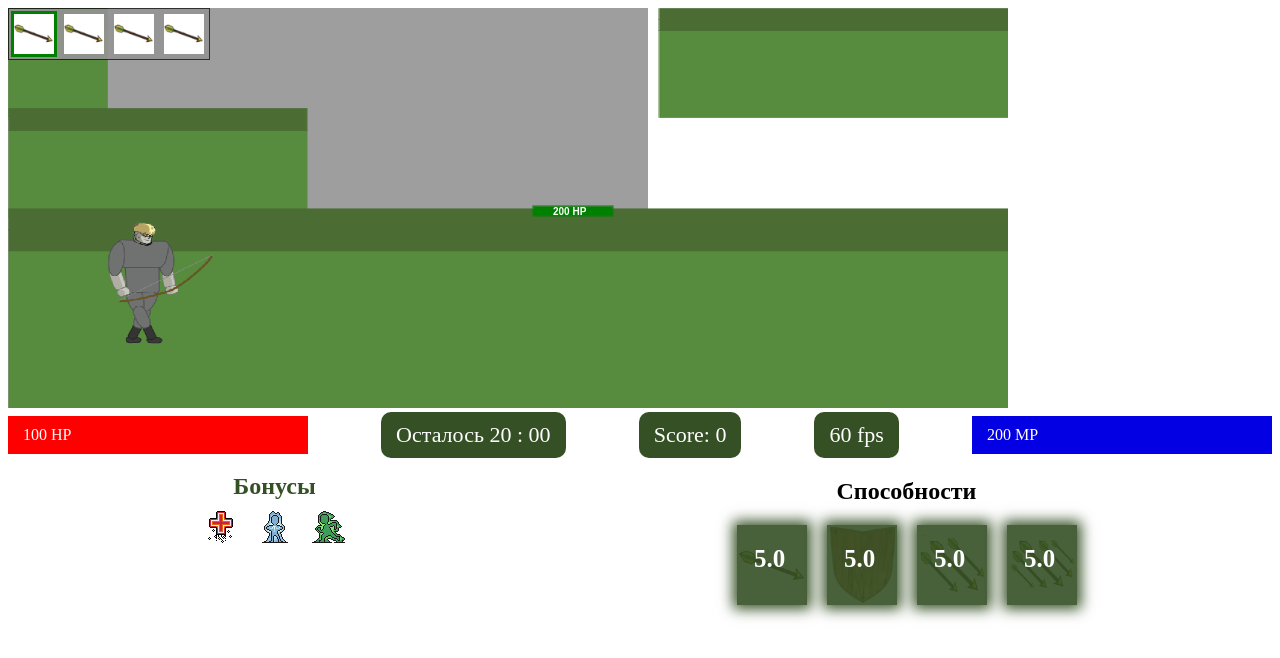
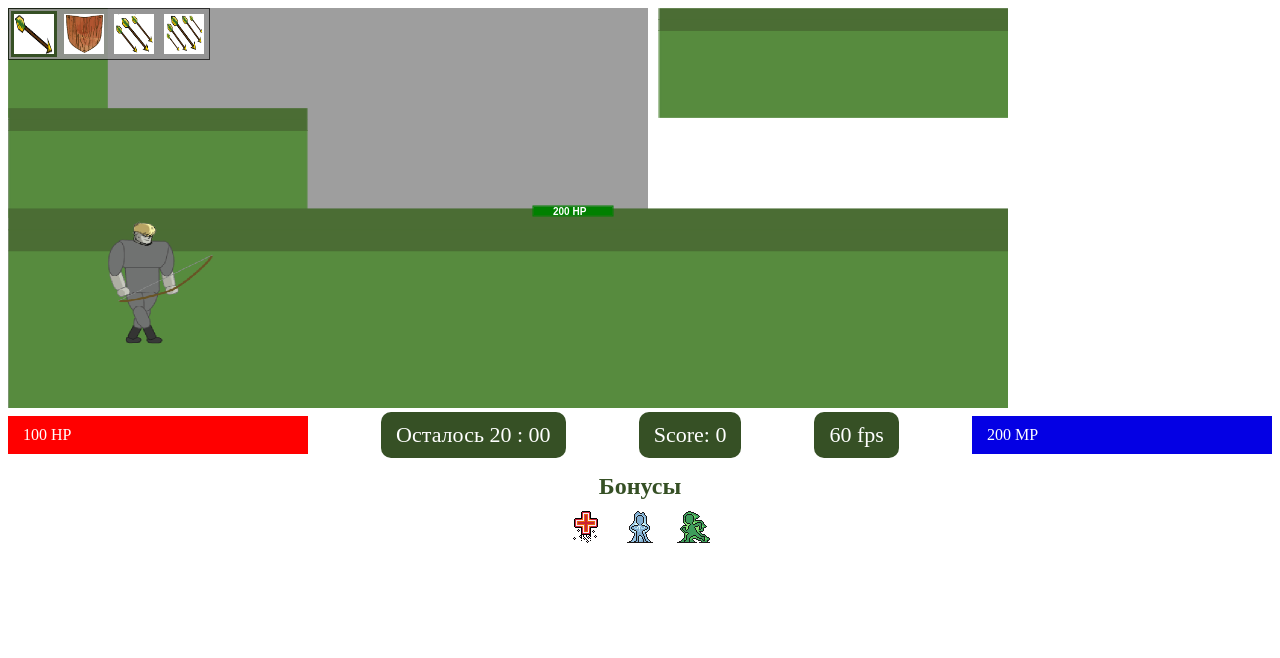
Before and after one commit to Dzhonson64/GameForPractice, a plain HTML site: page index.html in a window 1280 px wide. Drawn offline with nearby package versions, Linux system fonts and the light colour scheme.

Commit message:
Added skills

```diff
--- a/css/style.css
+++ b/css/style.css
@@ -65,16 +65,6 @@ body{
     align-items: center;
 
 }
-.skills .skill.active::before{
-    content: "";
-    display: flex;
-    width: 70px;
-    z-index: 10;
-    height: 80px;
-    background-color: rgba(54, 80, 37, 0.9);
-    justify-content: center;
-    align-items: center;
-}
 .bonuses .bonus.active img {
     position: absolute;
     z-index: -9;
@@ -137,33 +127,3 @@ body{
     top: 10px;
     right: -60px;
 }
-.flexBlock {
-    display: flex;
-    justify-content: space-around;
-}
-.skills h2{
-    text-align: center;
-}
-.skills .wrapper {
-    display: flex;
-    align-items: center;
-}
-.skill{
-    margin: 0 10px;
-    position: relative;
-}
-.skill img{
-    width: 100%;
-}
-.skill.active{
-    box-shadow: 0 0 13px 4px #365025;
-}
-.skills .skill.active img {
-    position: absolute;
-    z-index: -9;
-    top: 0;
-    bottom: 0;
-    left: 0;
-    right: 0;
-    margin: auto
-}
--- a/index.html
+++ b/index.html
@@ -60,27 +60,6 @@
                 </div>
             </div>
         </div>
-        <div class="skills">
-            <h2>Способности</h2>
-            <div class="wrapper">
-                <div class="skill active" id = "skill1">
-                    <div class="timerSkill"><span>5.0</span></div>
-                    <img src="img/skill1.png" alt="">
-                </div>
-                <div class="skill active" id = "skill2">
-                    <div class="timerSkill"><span>5.0</span></div>
-                    <img src="img/skill2.png" alt="">
-                </div>
-                <div class="skill active" id = "skill3">
-                    <div class="timerSkill"><span>5.0</span></div>
-                    <img src="img/skill3.png" alt="">
-                </div>
-                <div class="skill active" id = "skill4">
-                    <div class="timerSkill"><span>5.0</span></div>
-                    <img src="img/skill4.png" alt="">
-                </div>
-            </div>
-        </div>
     </div>
 
     <script type = "module" src = "js/modules.js"></script>
--- a/js/actionsHero.js
+++ b/js/actionsHero.js
@@ -14,7 +14,6 @@ export default class ActionsHero{
         this.jumpLength = 15;       // высота прыжка
         this.gravAct = new Gravity(modules.hero, this);
 
-        this.ab_0 = new Images('../img/ab_0.jpg');
         this.selectedAbil = 0;
 
 
@@ -26,7 +25,6 @@ export default class ActionsHero{
                 document.addEventListener("wheel", (e) => {
                     // wheelDelta не дает возможность узнать количество пикселей
                     var delta = e.deltaY || e.detail || e.wheelDelta;
-
                     if(delta > 0){
                         this.selectedAbil = (this.selectedAbil + 1) % 4;
                     }else{
@@ -135,6 +133,12 @@ export default class ActionsHero{
                     /* Нажатие произошло в границах холста */
                     this.doReductionMana();
 
+                    /* Уводим на перезарядку соответствующую способность */
+                    if (!modules.skills.isReloads[this.selectedAbil]){
+                        /* Перезарядка не идёт у соответствующей способности */
+                        modules.skills.isReloads[this.selectedAbil] = true;
+                        modules.skills.timer(this.selectedAbil);
+                    }
 
 
 
@@ -162,30 +166,6 @@ export default class ActionsHero{
             }
 
         }
-
-    }
-
-
-
-
-    showAbilBar(){
-
-        modules.game.ctx.globalAlpha = 0.7;
-
-        modules.game.ctx.fillStyle = 'black';
-        modules.game.ctx.fillRect(0, 0, 202, 52);
-
-        modules.game.ctx.fillStyle = 'silver';
-        modules.game.ctx.fillRect(1, 1, 200, 50);
-
-        modules.game.ctx.globalAlpha = 1;
-        modules.game.ctx.fillStyle = 'green';
-        modules.game.ctx.fillRect(50 * this.selectedAbil + 3, 3, 46, 46);
-
-        modules.game.ctx.drawImage(this.ab_0.image, 6, 6, 40, 40);
-        modules.game.ctx.drawImage(this.ab_0.image, 56, 6, 40, 40);
-        modules.game.ctx.drawImage(this.ab_0.image, 106, 6, 40, 40);
-        modules.game.ctx.drawImage(this.ab_0.image, 156, 6, 40, 40);
 
     }
 
--- a/js/game.js
+++ b/js/game.js
@@ -10,7 +10,6 @@ export default class Game{
         this.ctx = this.canvasField.getContext("2d");
         this.heroHp = document.querySelector(".conditions .hp .fill span");
         this.heroMp = document.querySelector(".conditions .mp .fill span");
-        console.log(this.heroMp);
 
         /* Размеры игрового поля */
         this.width = 1000;
--- a/js/modules.js
+++ b/js/modules.js
@@ -9,11 +9,13 @@ import ActionsEvil from "./actionsEvil.js";
 import Background from "./background.js";
 import Bonuses from "./bonuses.js";
 import Map from "./map.js";
+import Skills from "./skills.js";
 
 export let game = new Game(210);
 export let mapCol = new Map(1);
 export let render = new Render();
 export let bonuses = new Bonuses();
+export let skills = new Skills();
 export let backrg = new Background("../img/test_back.png");
 export let hero = new Hero(100, game.floorCoordinate);
 
--- a/js/render.js
+++ b/js/render.js
@@ -104,7 +104,7 @@ export default class Render{
             )
             modules.game.ctx.restore();
         });
-        modules.actHero.showAbilBar();
+        modules.skills.showAbilBar();
     }
 
     processGame(){
@@ -115,7 +115,6 @@ export default class Render{
             for (let i in this.evils){
                 if(this.evils[i].mode === 0){ // если враг патрулирует
                     modules.actEvil.quiteMove(this.evils[i]);
-                    console.log(this.evils[i].orientation);
                     // проверяем, не появился ли персонаж в зоне патрулирования
                     if(this.evils[i].borderMoveL + modules.backrg.x <= modules.hero.coordinate.x && this.evils[i].borderMoveR + modules.backrg.x >= modules.hero.coordinate.x
                         && Math.abs(modules.hero.coordinate.y - this.evils[i].coordinate.y) <= this.evils[i].height){
@@ -185,6 +184,9 @@ export default class Render{
                 }
             }
 
+    console.log(modules.skills.timeSkills[0], modules.skills.timeSkills[1], modules.skills.timeSkills[2], modules.skills.timeSkills[3])
+
+
             modules.actHero.moving();   // обработка перемещения персонажа
             this.fps(); // ФПС игры
             this.processGame();
--- a/js/skills.js
+++ b/js/skills.js
@@ -1,40 +1,68 @@
+import Images from "./images.js";
 import * as modules from "./modules.js";
 /* Класс, описывающий способности игры */
 export default class Skills{
     constructor(){
-
+        this.timeSkills = [5.1, 10.2, 5.3, 15];
+        this.isReloads = [false,false, false, false];
+        this.imgSkills = [new Images('../img/skill1.png'), new Images('../img/skill2.png'), new Images('../img/skill3.png'), new Images('../img/skill4.png')];
+        this.activeSkill = false;
     }
-    specialTimer(elemTimer, func, addNum){
-        var oldTime = Number(elemTimer.innerText);  // запоминаем начальное время таймера, чтобы потом сбросить
-        var flagAdd = false;                        // флаг, которуй указывает, что функция-ссылка будет дейстовать 1 раз за всё время таймера
-        var time = Number(elemTimer.innerText);     // хранит обновлённое время таймера
+    timer(numAbil){
+        var oldTime = this.timeSkills[modules.actHero.selectedAbil];  // запоминаем начальное время таймера, чтобы потом сбросить
+        var time = this.timeSkills[modules.actHero.selectedAbil];     // хранит обновлённое время таймера
         var timerUse = setTimeout(function run(){
-            if (time - 0.1 <= 0){
+            if (time - 0.1 <= 0 ){
                 /* Таймер достиг 0.0 секунд */
-
-                func(-addNum);                                                      // функция сбрасывает своё увеличение, которое произошло в начале таймера
-                clearTimeout(timerUse);                                             // останвливаем счётчик
-                this.restoreTime(elemTimer, oldTime);                               // сбрасываем счётчик
-                elemTimer.parentElement.parentElement.classList.remove("active");   // выключаем отображение активности бонуса
-            }else{
-                if (func && !flagAdd){
-                    /* Функция-ссылка была передана и ещё не выполянялась */
-                    flagAdd = true;
-                    func(addNum);
-                }
+                this.isReloads[numAbil] = false;        // спосообность номер numAbil закончила действие
+                clearTimeout(timerUse);                 // останвливаем счётчик
+                this.timeSkills[numAbil] =  oldTime;    // сбрасываем таймер способности
+                modules.game.ctx.drawImage(this.imgSkills[numAbil].image, 156, 6, 40, 40);
+            }else {
                 time -= 0.1;                            // уменьшаем значение таймера на 0.1 секунду
-                elemTimer.innerText = time.toFixed(1);  // отображаем только 1 цифру после запятой
+                this.timeSkills[numAbil] = time;        // изменяем значение таймера соответсвующй способности
                 setTimeout(run.bind(this), 100);
             }
         }.bind(this), 100);
     }
-    /*
-        Сброс времени.
 
-        elemTimer - элемент счётка (HTML object),
-        time - значение, на которое нужно сбросит счётчик (Number)
-    */
-    restoreTime(elemTimer, time){
-        elemTimer.innerText = time;
+
+
+    showAbilBar(){
+
+        /* Отрисовываем спсобности */
+        modules.game.ctx.globalAlpha = 0.7;
+
+        modules.game.ctx.fillStyle = 'black';
+        modules.game.ctx.fillRect(0, 0, 202, 52);
+
+        modules.game.ctx.fillStyle = 'silver';
+        modules.game.ctx.fillRect(1, 1, 200, 50);
+
+        modules.game.ctx.globalAlpha = 1;
+        modules.game.ctx.fillStyle = '#365025';
+        modules.game.ctx.fillRect(50 * modules.actHero.selectedAbil + 3, 3, 46, 46);
+
+
+
+        modules.game.ctx.drawImage(this.imgSkills[0].image, 6, 6, 40, 40);
+        modules.game.ctx.drawImage(this.imgSkills[1].image, 56, 6, 40, 40);
+        modules.game.ctx.drawImage(this.imgSkills[2].image, 106, 6, 40, 40);
+        modules.game.ctx.drawImage(this.imgSkills[3].image, 156, 6, 40, 40);
+
+        /* Пробеаемся по всем способностям */
+        for(let i = 0; i < 4; i++){
+
+            if (this.isReloads[i]){
+                /* Способность ещё перезаряжается. Обновляем отображение таймера */
+                modules.game.ctx.fillStyle = '#365025';
+                modules.game.ctx.fillRect(50 * i + 3, 3, 46, 46);
+
+                modules.game.ctx.fillStyle = "white";
+                modules.game.ctx.font = 'bold 20px sans-serif';
+
+                modules.game.ctx.fillText(this.timeSkills[i].toFixed(1), 50 * i + 11, 32);
+            }
+        }
     }
 }
```
